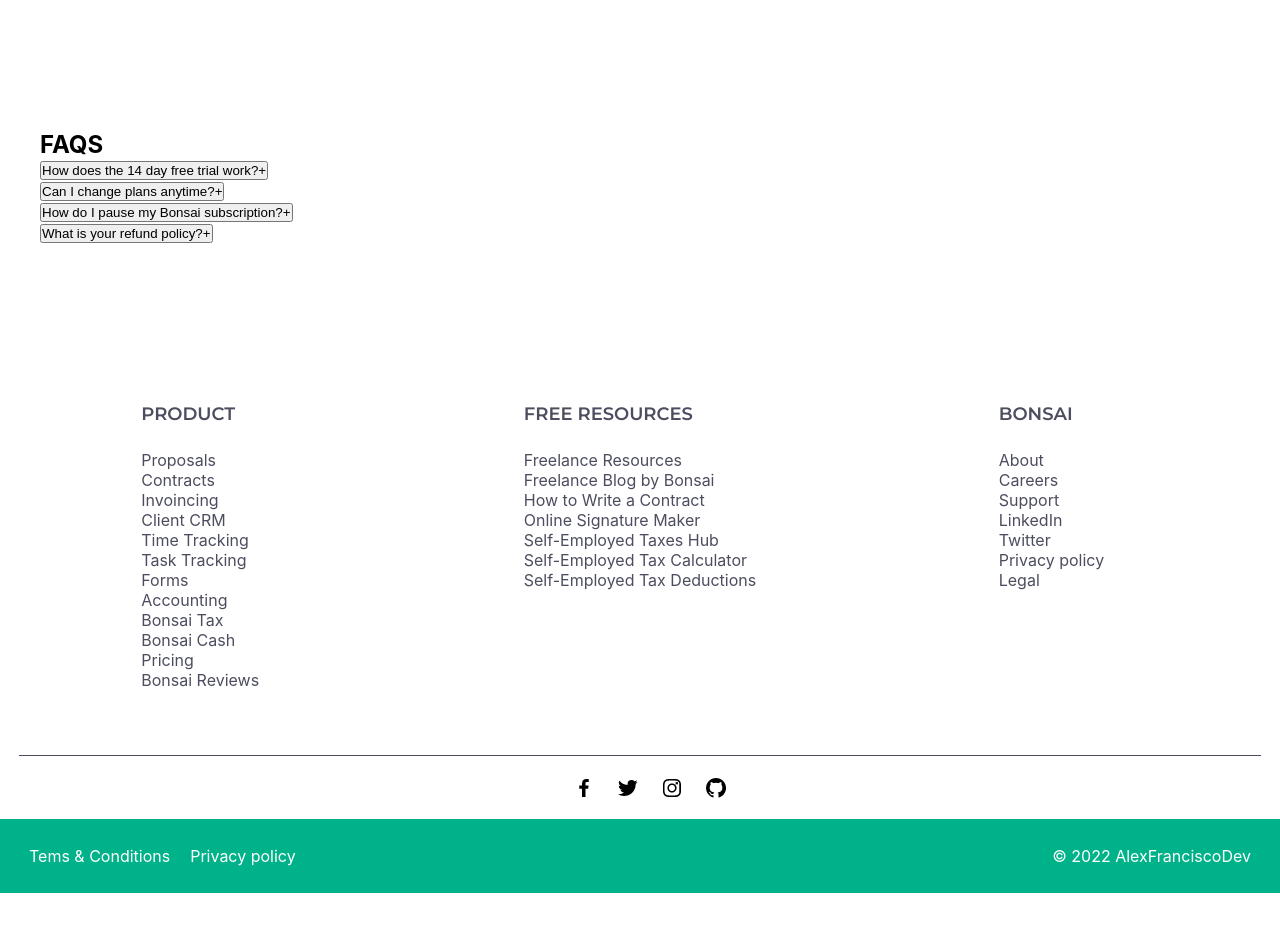
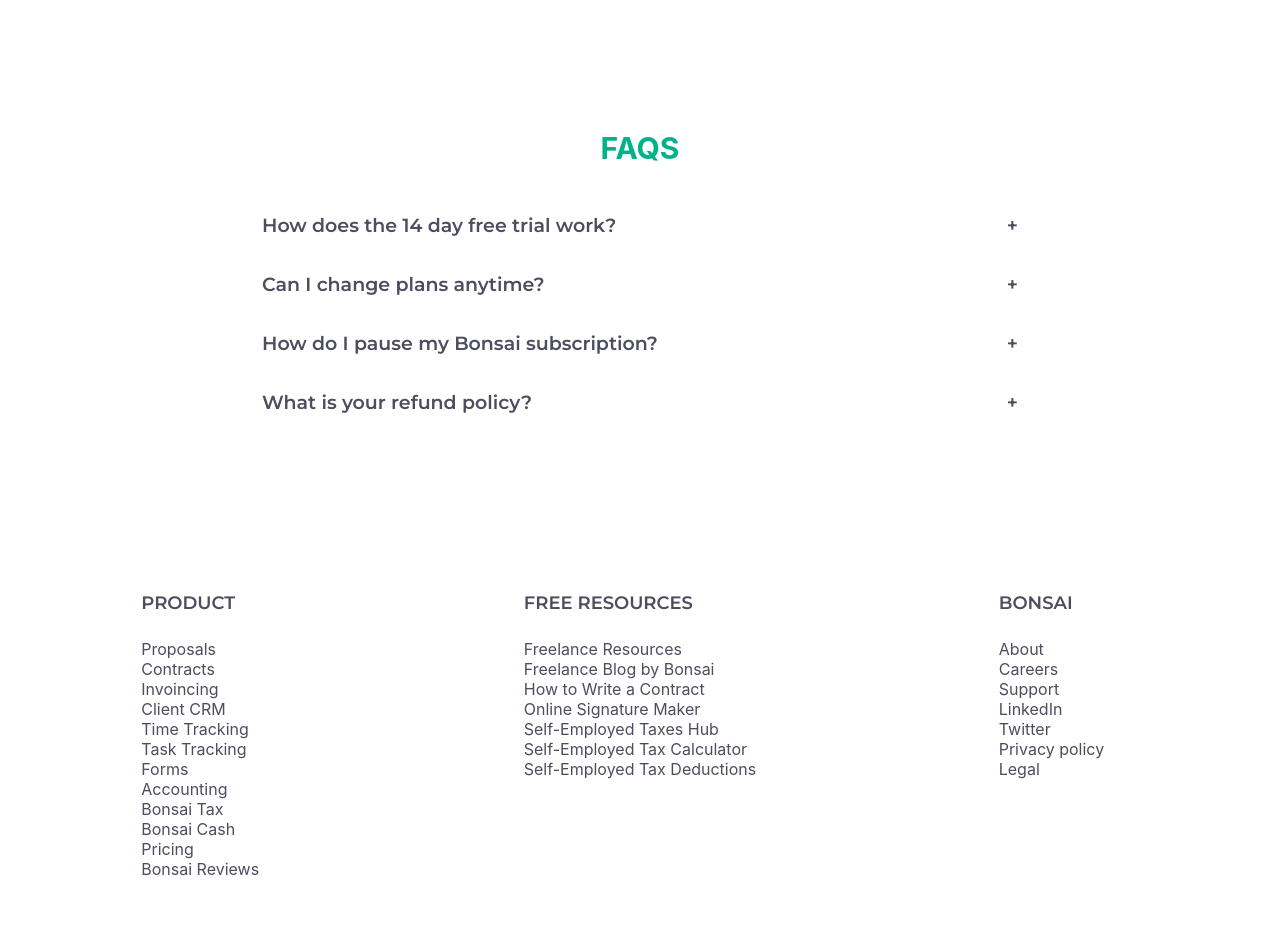
Before and after one commit to AlexFranciscoDev/Bonsai_app, a React (Create React App) app in the folder bonsai_app/: page / in a window 1280 px wide. Shown: the part 2220-3147 px from the top of the page. Before the commit the page ends 3113 px from the top, so only its background shows below. Built offline with nearby package versions, Linux system fonts and the light colour scheme; some icons are missing.

Commit message:
accordion done

```diff
--- a/bonsai_app/src/components/Faqs.js
+++ b/bonsai_app/src/components/Faqs.js
@@ -3,8 +3,8 @@
 
 export const Faqs = () => {
   return (
-    <div>
-        <h2>FAQS</h2>
+    <div className="faqsContainer">
+        <h2 className="faqsTitle">FAQS</h2>
         <Accordion/>
     </div>
   )
--- a/bonsai_app/src/styles/bodyStyles/_accordions.scss
+++ b/bonsai_app/src/styles/bodyStyles/_accordions.scss
@@ -10,3 +10,47 @@
     overflow: hidden;
     transition: height ease 0.4s;
 }
+
+.faqsContainer {
+    padding: 0 16%;
+
+    .faqsTitle {
+        color: $main-color;
+        text-align: center;
+        font-size: 30px;
+        margin-bottom: 30px;
+    }
+}
+
+.accordion_item {
+
+    .button {
+        font-size: 19px;
+        font-family: "Montserrat", "Helvetica Neue", Arial;
+        font-weight: 800;
+        color: $text-color;
+        display: flex;
+        flex-wrap: wrap;
+        width: 100%;
+        justify-content: space-between;
+        align-items: center;
+        padding: 18px 30px;
+        cursor: pointer;
+        border: none;
+        background: none;
+    }
+
+    .control {
+        font-size: 19px;
+    }
+
+    .answer {
+        padding: 15px 30px;
+      }
+}
+
+@media only screen and (max-width: 768px) {
+    .faqsContainer {
+        padding: 0;
+    }
+}
```
